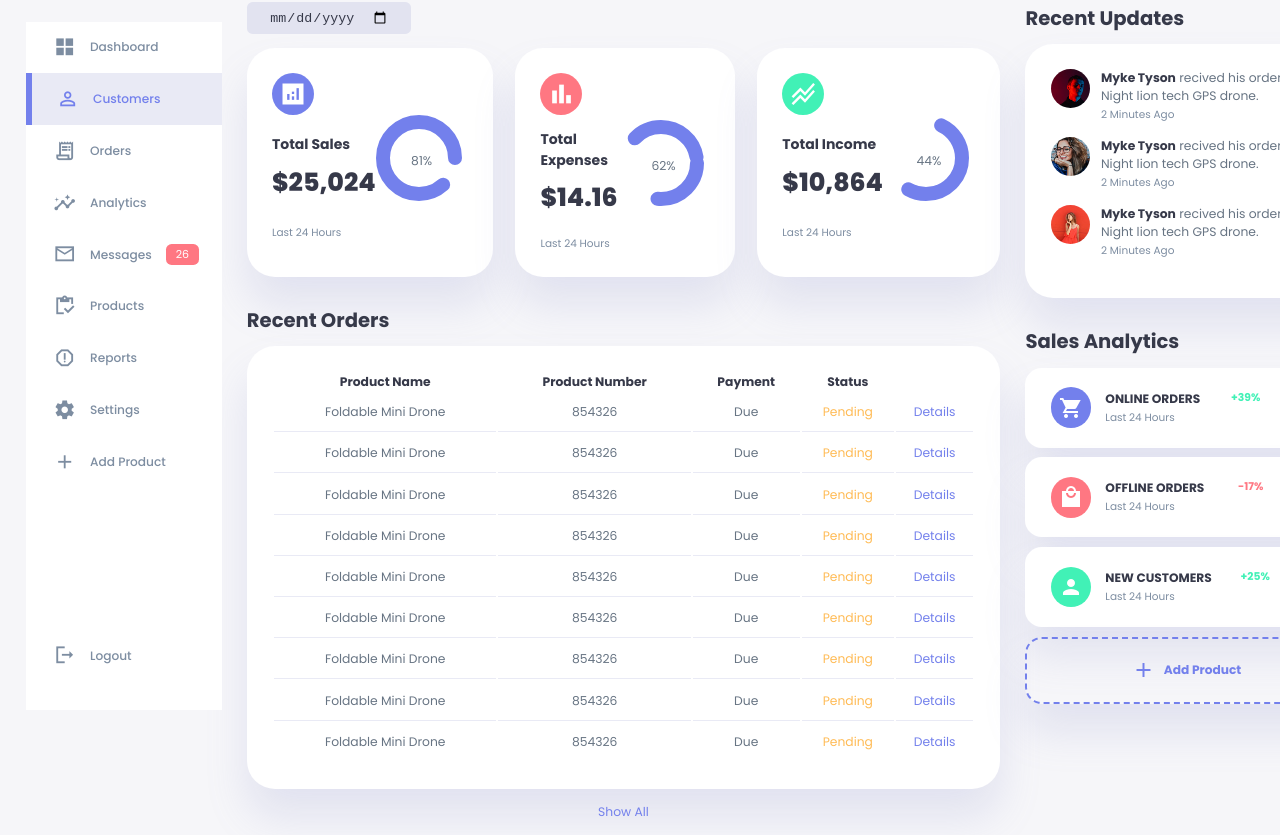
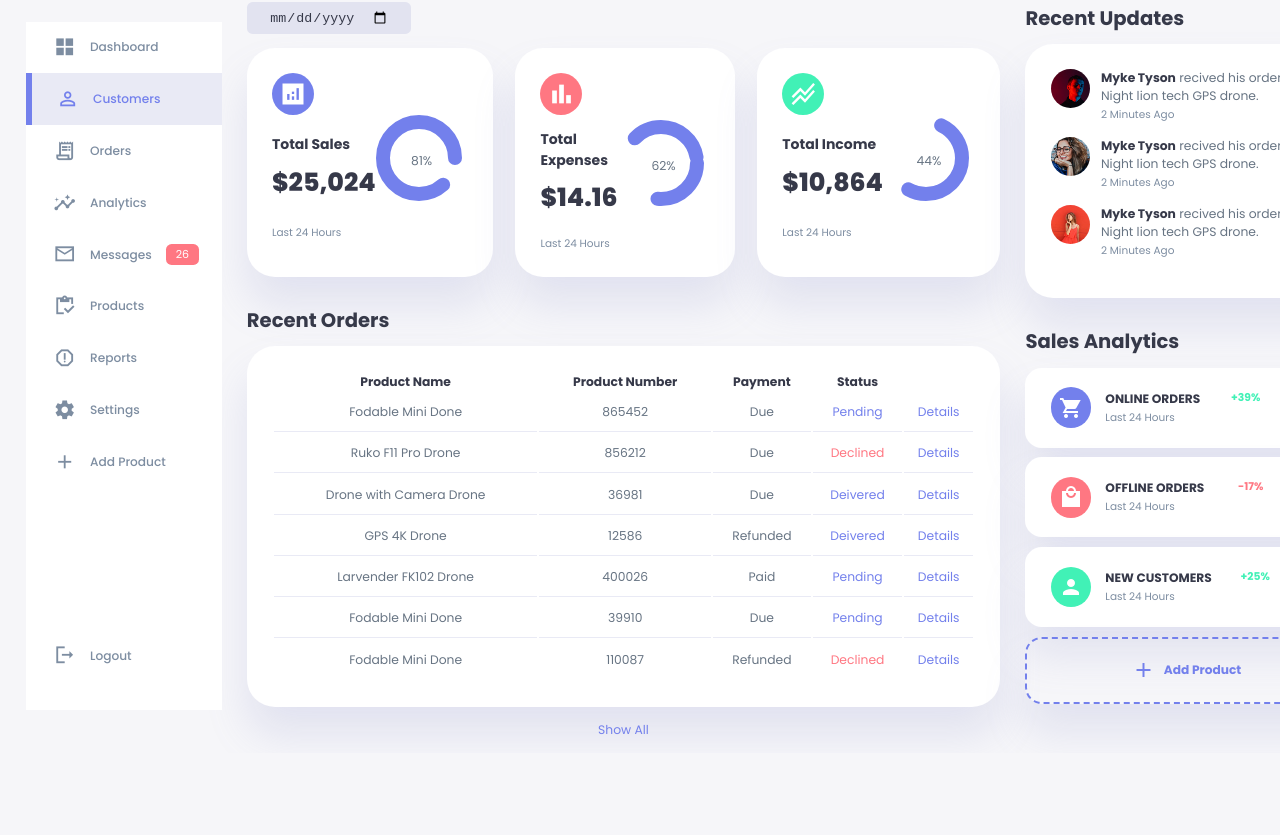
Before and after one commit to jlmeza2200/admin_dashboard, a plain HTML site: page index.html in a window 1280 px wide. Shown: the part 70-905 px from the top of the page. After the commit the page ends 823 px from the top, so only its background shows below. Drawn offline with Linux system fonts and the light colour scheme.

Commit message:
Project Complete

```diff
--- a/index.html
+++ b/index.html
@@ -166,79 +166,7 @@
                 <th></th>
               </tr>
             </thead>
-            <tbody>
-              <tr>
-                <td>Foldable Mini Drone</td>
-                <td>854326</td>
-                <td>Due</td>
-                <td class="warning">Pending</td>
-                <td class="primary">Details</td>
-              </tr>
-
-              <tr>
-                <td>Foldable Mini Drone</td>
-                <td>854326</td>
-                <td>Due</td>
-                <td class="warning">Pending</td>
-                <td class="primary">Details</td>
-              </tr>
-
-              <tr>
-                <td>Foldable Mini Drone</td>
-                <td>854326</td>
-                <td>Due</td>
-                <td class="warning">Pending</td>
-                <td class="primary">Details</td>
-              </tr>
-
-              <tr>
-                <td>Foldable Mini Drone</td>
-                <td>854326</td>
-                <td>Due</td>
-                <td class="warning">Pending</td>
-                <td class="primary">Details</td>
-              </tr>
-
-              <tr>
-                <td>Foldable Mini Drone</td>
-                <td>854326</td>
-                <td>Due</td>
-                <td class="warning">Pending</td>
-                <td class="primary">Details</td>
-              </tr>
-
-              <tr>
-                <td>Foldable Mini Drone</td>
-                <td>854326</td>
-                <td>Due</td>
-                <td class="warning">Pending</td>
-                <td class="primary">Details</td>
-              </tr>
-
-              <tr>
-                <td>Foldable Mini Drone</td>
-                <td>854326</td>
-                <td>Due</td>
-                <td class="warning">Pending</td>
-                <td class="primary">Details</td>
-              </tr>
-
-              <tr>
-                <td>Foldable Mini Drone</td>
-                <td>854326</td>
-                <td>Due</td>
-                <td class="warning">Pending</td>
-                <td class="primary">Details</td>
-              </tr>
-
-              <tr>
-                <td>Foldable Mini Drone</td>
-                <td>854326</td>
-                <td>Due</td>
-                <td class="warning">Pending</td>
-                <td class="primary">Details</td>
-              </tr>
-            </tbody>
+            <tbody></tbody>
           </table>
           <a href="#">Show All</a>
         </div>
@@ -368,6 +296,7 @@
     </div>
 
     <!-- Script JS -->
+    <script src="./order.js"></script>
     <script src="./index.js"></script>
   </body>
 </html>
--- a/index.js
+++ b/index.js
@@ -20,3 +20,23 @@ themeToggler.addEventListener("click", () => {
   themeToggler.querySelector("span:nth-child(1)").classList.toggle("active");
   themeToggler.querySelector("span:nth-child(2)").classList.toggle("active");
 });
+
+//Fill orders in table
+Orders.forEach((order) => {
+  const tr = document.createElement("tr");
+  const trContent = `
+                        <td>${order.productName}</td>
+                        <td>${order.productNumber}</td>
+                        <td>${order.paymentStatus}</td>
+                        <td class="${
+                          order.shipping === "Declined"
+                            ? "danger"
+                            : order.shipping === "pending"
+                            ? "warning"
+                            : "primary"
+                        }">${order.shipping}</td>
+                        <td class="primary">Details</td>
+                        `;
+  tr.innerHTML = trContent;
+  document.querySelector("table tbody").appendChild(tr);
+});
--- a/styles.css
+++ b/styles.css
@@ -169,7 +169,7 @@ aside .close{
 /* ======================== SIDEBAR ======================== */
 
 aside .sidebar{
-	background: white;
+	background: var(--color-white);
 	display: flex;
 	flex-direction: column;
 	height: 86vh;
@@ -534,6 +534,11 @@ main .recent-orders a{
 	justify-content: center;
 }
 
+.right .sales-analytics .add-product:hover{
+	background: var(--color-primary);
+	color: var(--color-white);
+}
+
 .right .sales-analytics .add-product div{
 	display: flex;
 	align-items: center;
```
